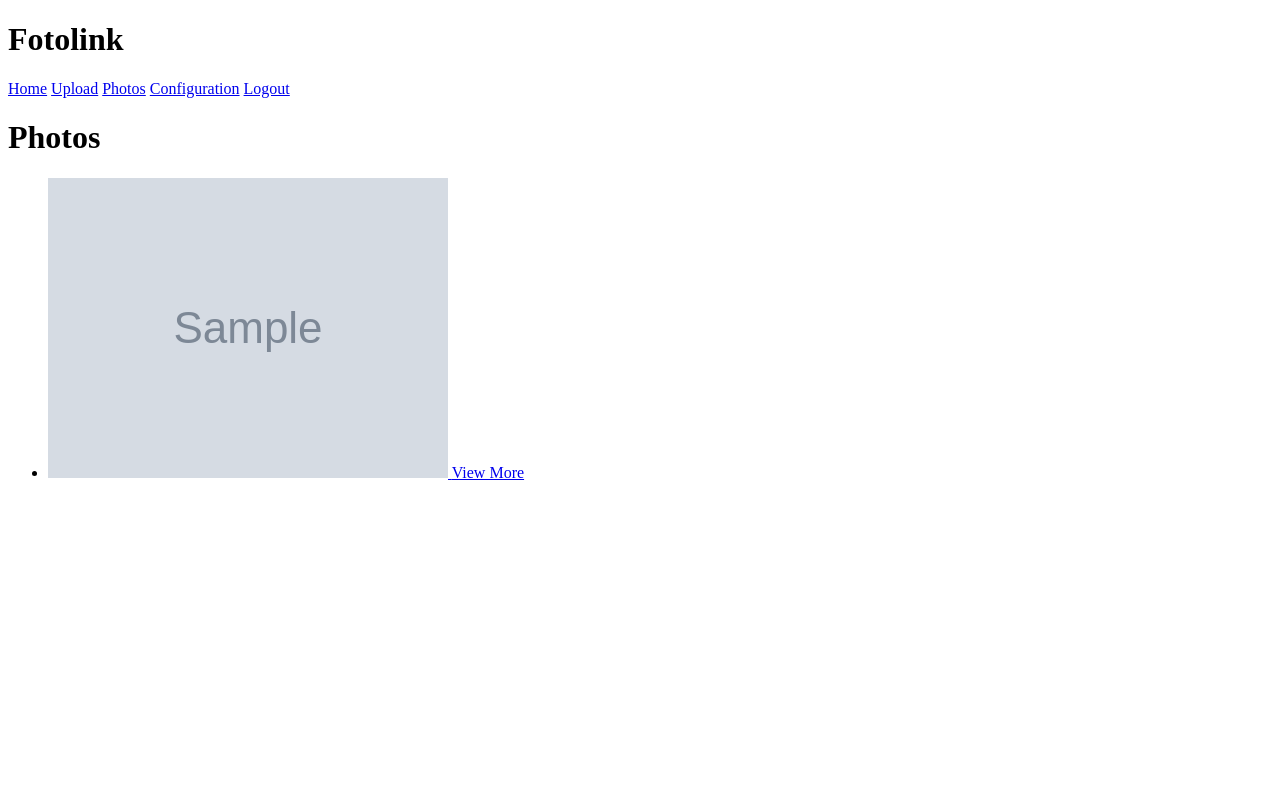
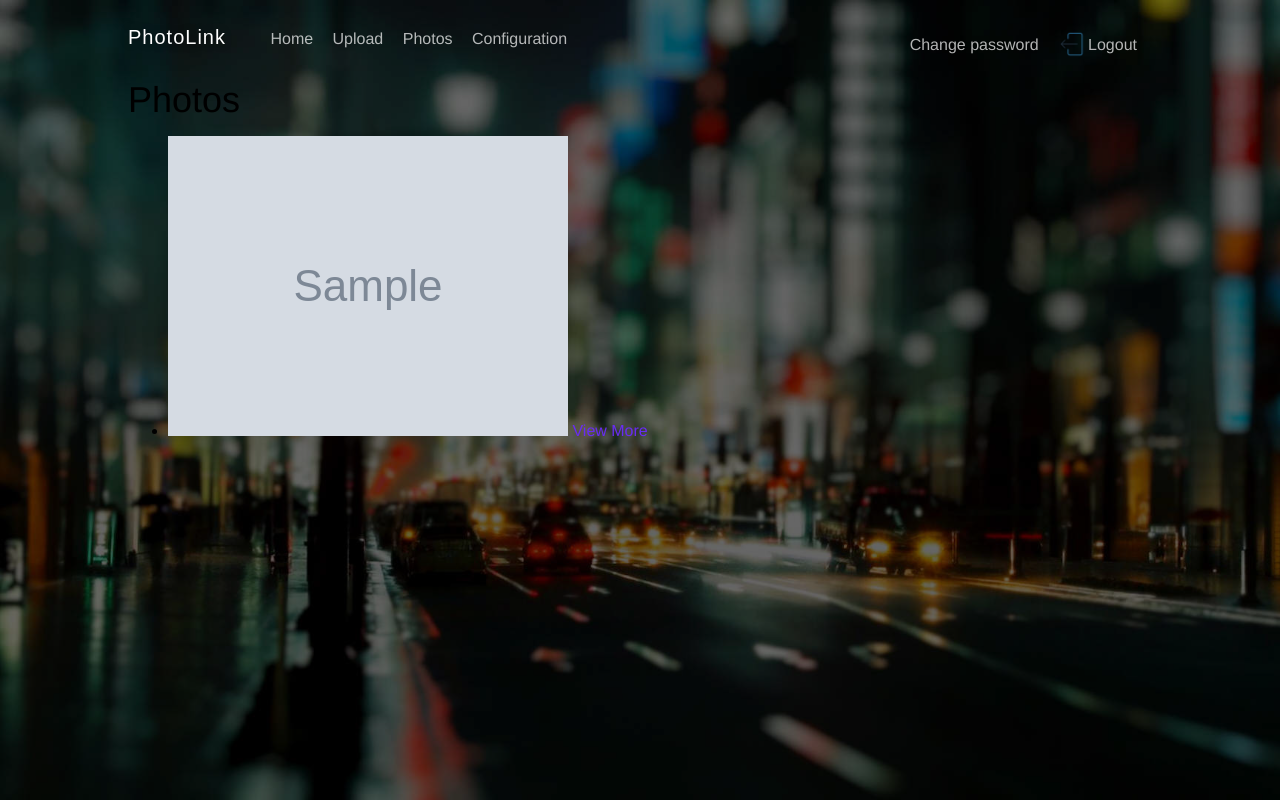
Before and after one commit to ingsoft-famaf/los-del-frente, a Django app: template Code/fotolink/PhotoApp/templates/PhotoApp/photo_list.html in a window 1280 px wide. Run offline with Django 3.2, Linux system fonts and the light colour scheme; the template is opened without the code that fills it: values that come from a table or form of the project are taken from there, others are empty; tables that the repository leaves empty hold one stand-in row (values such as "Sample post"); grey boxes marked "Sample" are stand-in pictures; parts of the project's set-up code (start-up, migrations or seed data) failed here and were passed over; some libraries are stand-ins or nearby versions.

Commit message:
estilo a base.html y perfil.html

```diff
--- /dev/null
+++ b/Code/fotolink/User/static/base.css
@@ -0,0 +1,117 @@
+        @font-face {
+            font-family: "Grand Hotel";
+            src: url("GrandHotel-Regular.otf") format("opentype");
+        }
+        @font-face {
+            font-family: "FiraSans-Bold";
+            src: url("FiraSans-Bold.otf") format("opentype");
+            /*src: url("JosefinSans-Bold.ttf") format("truetype");*/
+        }
+        body, html {
+            overflow: hidden;
+            height: 100%;
+        }
+        body {
+            font-family: "Helvetica Neue",Helvetica,Arial,sans-serif;
+            margin: 0;
+            padding: 0;
+            /*background-image: url('http://localhost:8000/static/background_low.jpg');*/
+            background-image: url('background_profile_low.jpg');
+            background-repeat: no-repeat;
+            background-attachment: scroll;
+            background-size: cover;
+            background-color: rgba(0, 0, 0, 0.6);
+            background-position: center center;
+        }
+
+        .shadow {
+            position: fixed;
+            opacity: 1;
+            background-color: rgba(0, 0, 0, 0.6);
+            left: 0px;
+            top: 0px;
+            width: 100%;
+            height: 100%;
+            z-index: -1;
+        }
+
+        .wrapper {
+            width: 80%;
+            margin-right: auto;
+            margin-left: auto;
+        }
+
+
+        nav .menu , nav .logo {
+            display: inline-block;
+            height: 100%;
+        }
+
+        nav .logo span{
+            color: #FFF;
+            text-shadow: 0px 0px 10px rgba(0, 0, 0, 0.3);
+            letter-spacing: 1px;
+            text-align: center;
+            font-family: sans-serif;
+            font-size: 20px;
+        }
+
+        nav {
+            position: absolute;
+            top: 0px;
+            height: 90px;
+            /*background-color: red;*/
+            width: 80%;
+        }
+        nav .menu ul {
+            height: 100%;
+            margin-top: 0;
+        }
+        nav .menu ul li {
+            list-style: none;
+            display: inline-block;
+        }
+        nav .menu.left {
+            float: right;
+        }
+        nav .menu ul li a {
+            text-decoration: none;
+            color: #FFF;
+            opacity: 0.7;
+            padding-top: 30px;
+            padding-bottom: 30px;
+            padding-right: 15px;
+            display: block;
+            -webkit-transition: opacity 1s;
+            transition: opacity 1s;
+        }
+
+        nav .menu li a:hover {
+            opacity: 1;
+        }
+
+        section {
+            top: 60px;
+            position: relative;
+        }
+
+        h1, .h1 {
+           font-size: 36px;
+        }
+        h1, h2, h3 {
+            margin-top: 20px;
+            margin-bottom: 10px;
+        }
+        h1, h2, h3, h4, h5, h6, .h1, .h2, .h3, .h4, .h5, .h6 {
+            font-family: "Helvetica Neue",Helvetica,Arial,sans-serif;
+            font-weight: 500;
+            line-height: 1.1;
+            color: inherit;
+        }
+        .cursive {
+            font-family: "Grand Hotel",cursive;
+        }
+
+        a {
+            text-decoration: none; color: rgb(105, 44, 243);
+        }
--- a/Code/fotolink/templates_compartidos/base.html
+++ b/Code/fotolink/templates_compartidos/base.html
@@ -1,21 +1,40 @@
+{% load staticfiles %}
 <!DOCTYPE html>
 <html lang="en">
 <head>
     <meta charset="UTF-8">
     <title>Fotolink|{% block title %}{% endblock %}</title>
+    <!--<link rel="stylesheet" href="//netdna.bootstrapcdn.com/bootstrap/3.0.2/css/bootstrap.min.css">-->
+    <link rel="stylesheet" type="text/css" href="{% static "base.css" %}">
 </head>
 <body>
-    <div id="header">
-        <h1> Fotolink</h1>
-    </div>
-
-    <div id="">
-        <a href="/">Home</a>
-        <a href="/upload/">Upload</a>
-        <a href="/photos/">Photos</a>
-        <a href="/accounts/profile">Configuration</a>
-        <a href="/logout">Logout</a>
+    <div class="wrapper">
+    <div class="shadow"></div>
+    <nav>
+        <div class=logo>
+            <span>PhotoLink</span>
+        </div>
+        <div class=menu>
+            <ul>
+                <li><a href="/">Home</a></li>
+                <li><a href="/upload/">Upload</a></li>
+                <li><a href="/photos/">Photos</a></li>
+                <li><a href="/accounts/profile">Configuration</a></li>
+            </ul>
+        </div>
+        <div class="menu left" style="margin-top:-10px">
+            <ul>
+                <li><a href="/password_change">Change password</a></li>
+                <li><a href="/logout" class="left">
+                    <img src="{% static "log_out.png" %}"
+                    style="width: 30px;position: relative;top: 9px;">Logout</a>
+                </li>
+            </ul>
+        </div>
+    </nav>
+    <section>
         {% block content %}{% endblock %}
+    </section>
     </div>
 </body>
 </html>
```
Also changed, not shown: Code/fotolink/User/templates/User/profile.html (+97 -12 lines), Code/fotolink/User/static/AlexBrush-Regular.ttf (added), Code/fotolink/User/static/EditDocument.svg (added), Code/fotolink/User/static/FiraSans-Bold.otf (added), Code/fotolink/User/static/GrandHotel-Regular.otf (added), Code/fotolink/User/static/background_profile_low.jpg (added), Code/fotolink/User/static/edit.png (added), Code/fotolink/User/static/facebook_blue.png (added), Code/fotolink/User/static/log_out.png (added), Code/fotolink/User/static/mail_blue.png (added), Code/fotolink/User/static/pencil.png (added).
